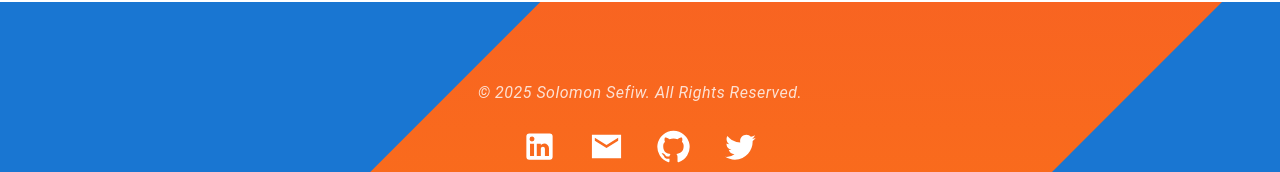
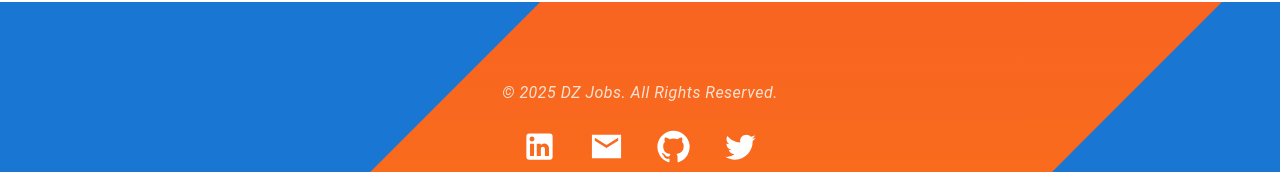
Before and after one commit to Solomon-Sefiw/DZJob, a React (Vite) app in the folder dz-jobs/: page /login in a window 1280 px wide. Shown: the part 726-898 px from the top of the page. Built offline with nearby package versions, Linux system fonts and the light colour scheme.

Commit message:
Update Footer.tsx

```diff
--- a/dz-jobs/src/components/layout/Footer.tsx
+++ b/dz-jobs/src/components/layout/Footer.tsx
@@ -70,7 +70,7 @@ const Footer: React.FC = () => (
               opacity: 0.8,
             }}
           >
-            © 2025 Solomon Sefiw. All Rights Reserved.
+            © 2025 DZ Jobs. All Rights Reserved.
           </Typography>
         </Box>
       </motion.div>
```
